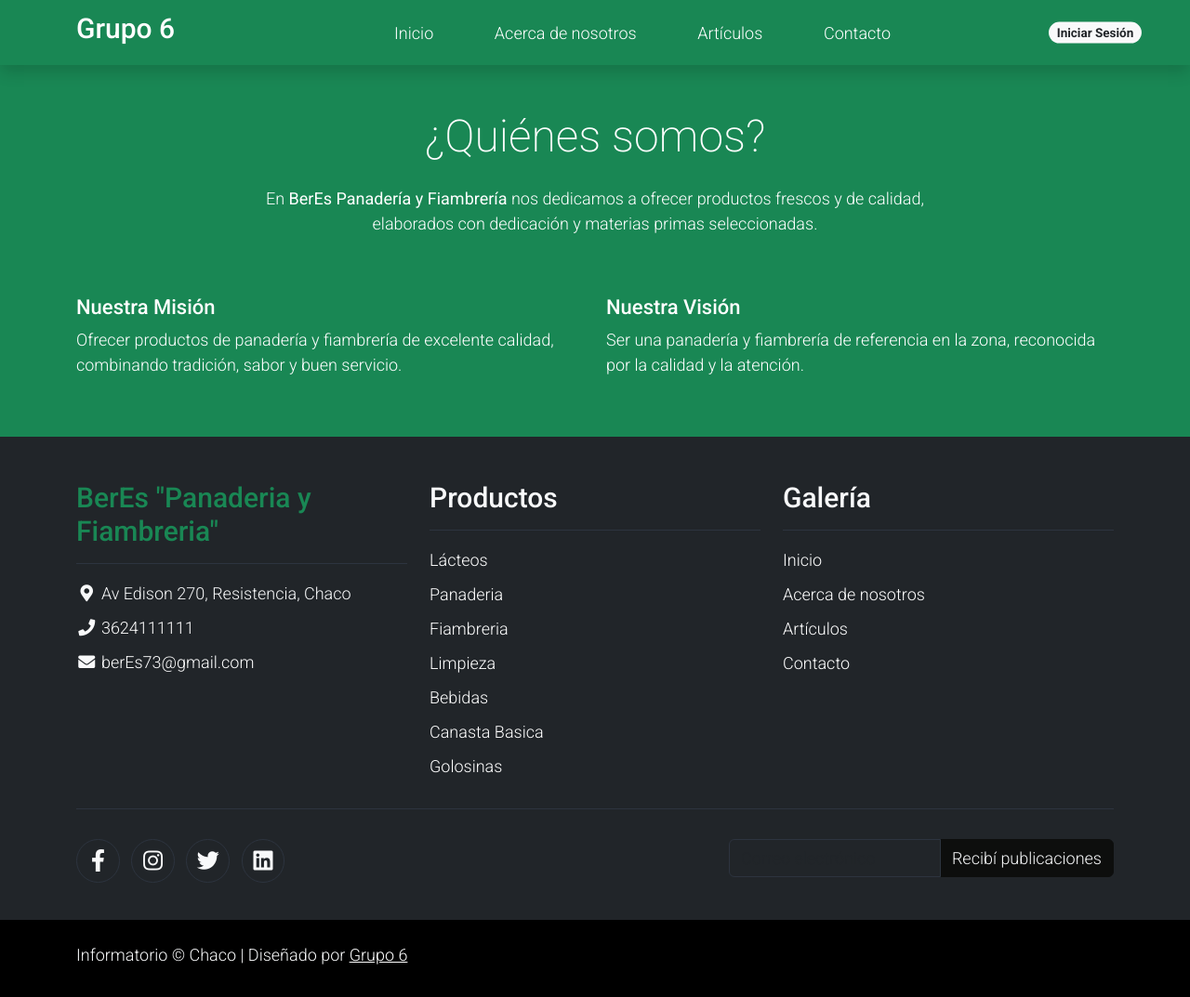
After one commit to jessiesq387/proyecto_final_info, a Django app: page /acerca-de-nosotros/ in a window 1280 px wide. The commit adds this page. Shown: the whole page at 93% size. Run offline with Django 5.2, Linux system fonts and the light colour scheme; some libraries are stand-ins or nearby versions.

Commit message:
Agrego página Acerca de Nosotros y corrijo urls

```diff
--- a/apps/contacto/urls.py
+++ b/apps/contacto/urls.py
@@ -1,6 +1,8 @@
 from django.urls import path
 from .views import ContactoUsuario
+from .views import acerca_de_nosotros
 
 urlpatterns = [
     path('contacto/', ContactoUsuario.as_view(), name='contacto'),
+    path('acerca-de-nosotros/', acerca_de_nosotros, name='acerca_de_nosotros'),
 ]
--- a/apps/contacto/views.py
+++ b/apps/contacto/views.py
@@ -2,7 +2,7 @@ from .forms import ContactoForm
 from django.contrib import messages
 from django.views.generic import CreateView
 from django.urls import reverse_lazy
-
+from django.shortcuts import render
 
 class ContactoUsuario(CreateView):
     template_name = 'contacto.html'
@@ -12,3 +12,8 @@ class ContactoUsuario(CreateView):
     def form_valid(self, form):
         messages.success(self.request, 'Consulta enviada.')
         return super().form_valid(form)
+
+        from django.shortcuts import render
+
+def acerca_de_nosotros(request):
+    return render(request, 'acerca_de_nosotros.html')
--- /dev/null
+++ b/templates/acerca_de_nosotros.html
@@ -0,0 +1,34 @@
+{% extends 'base.html' %}
+{% load static %}
+
+{% block contenido %}
+<section class="container py-5">
+    <div class="row">
+        <div class="col-lg-8 mx-auto text-center">
+            <h1 class="h1">¿Quiénes somos?</h1>
+            <p class="mt-4">
+                En <strong>BerEs Panadería y Fiambrería</strong> nos dedicamos a ofrecer productos
+                frescos y de calidad, elaborados con dedicación y materias primas seleccionadas.
+            </p>
+        </div>
+    </div>
+
+    <div class="row mt-5">
+        <div class="col-md-6">
+            <h3 class="h3">Nuestra Misión</h3>
+            <p>
+                Ofrecer productos de panadería y fiambrería de excelente calidad,
+                combinando tradición, sabor y buen servicio.
+            </p>
+        </div>
+
+        <div class="col-md-6">
+            <h3 class="h3">Nuestra Visión</h3>
+            <p>
+                Ser una panadería y fiambrería de referencia en la zona,
+                reconocida por la calidad y la atención.
+            </p>
+        </div>
+    </div>
+</section>
+{% endblock %}
--- a/templates/base.html
+++ b/templates/base.html
@@ -48,7 +48,7 @@
                             <a class="nav-link" href="{% url 'index' %}">Inicio</a>
                         </li>
                         <li class="nav-item">
-                            <a class="nav-link" href="{% url 'index' %}">Acerca de nosotros</a>
+                            <a class="nav-link" href="{% url 'acerca_de_nosotros' %}">Acerca de nosotros</a>
                         </li>
                         <li class="nav-item">
                             <a class="nav-link" href="{% url 'apps.articulo:articulos' %}">Artículos</a>
```
Also changed, not shown: 1 other file.
